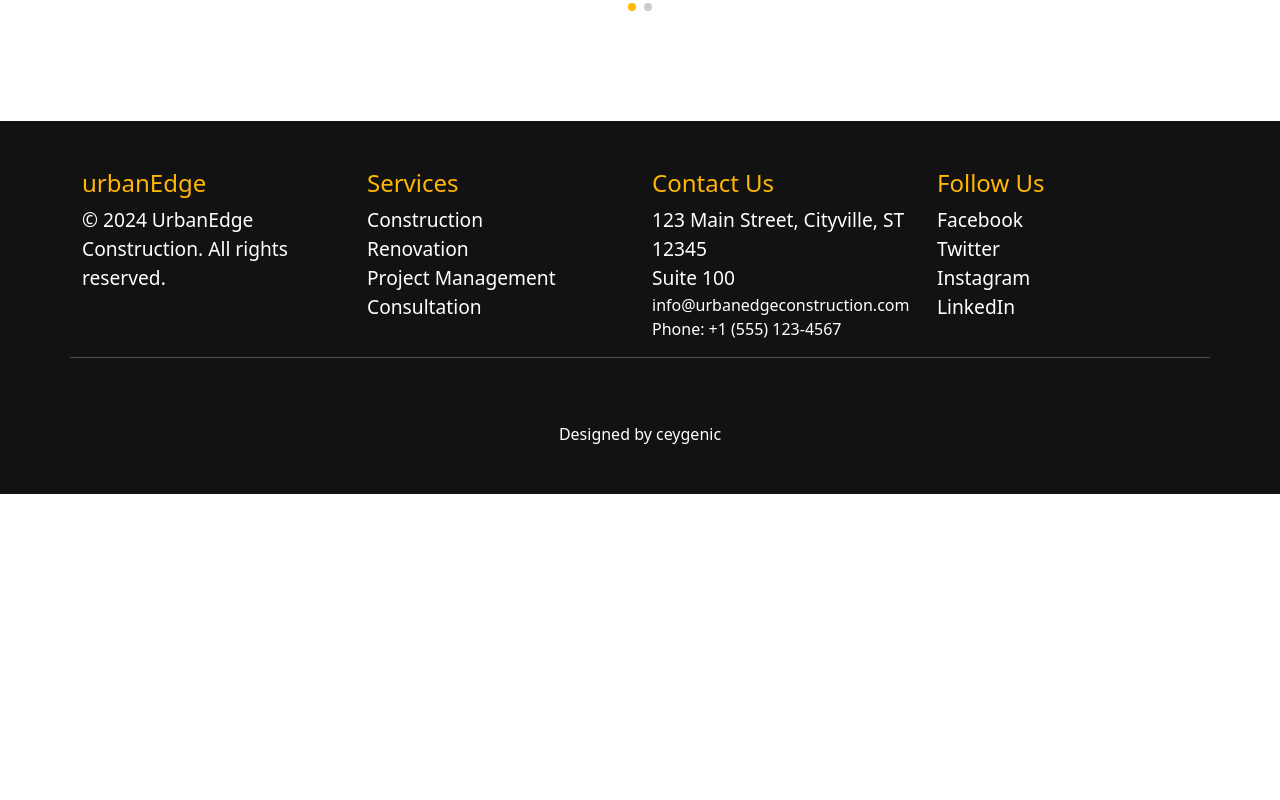
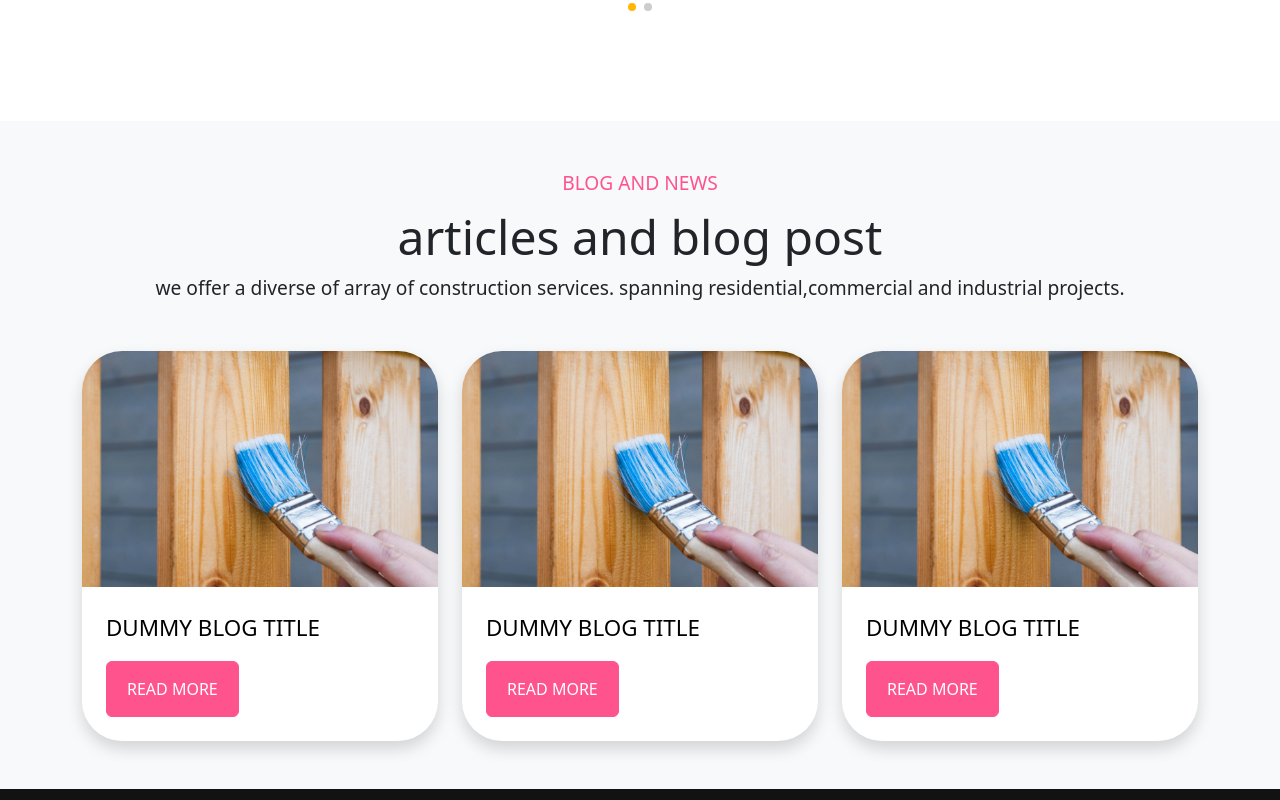
Before and after one commit to Yasath2004/construction_project, a React app in the folder frontend/: page / in a window 1280 px wide. Shown: the part 4500-5300 px from the top of the page. Before the commit the page ends 4994 px from the top, so only its background shows below. Built offline with nearby package versions, Linux system fonts and the light colour scheme; the HTML template or start-up script is replaced by a standard one; a web font is replaced by a local one.

Commit message:
end of home page

```diff
--- a/frontend/src/assets/css/style.scss
+++ b/frontend/src/assets/css/style.scss
@@ -35,9 +35,31 @@ ul {
         margin-left: 0;
     }
 }
+a{
+    text-decoration: none;
+    color: $text-color;
+    &:hover{
+        color: $primary-color;
+    }
+}
+.nav-link{
+    text-decoration: none;
+    color: $text-color;
+    &:hover{
+        color: $primary-color;
+    }
+}
 
 .bg-light{
     background-color: $light-bg;
+}
+
+.small{
+    padding: 10px 15px;
+}
+
+.large{
+    padding: 15px 20px;
 }
 
     .btn-primary{
@@ -310,3 +332,23 @@ footer {
         }
     }
 }
+
+.section-6{
+    .card{
+        border-radius: 40px;
+        img{
+            border-top-left-radius: 40px;
+            border-top-right-radius: 40px;
+        }
+        .card-body{
+            a.title{
+                font-size: 1.4em;
+                font-weight: 500;
+                text-transform: uppercase;
+            }
+
+
+        }
+    }
+
+}
--- a/frontend/src/components/fontend/home.jsx
+++ b/frontend/src/components/fontend/home.jsx
@@ -19,6 +19,8 @@ import construction1img from '../../assets/images/construction6.jpg';
 import construction2img from '../../assets/images/construction7.jpg';
 import construction3img from '../../assets/images/construction8.jpg';
 
+import blogimg from '../../assets/images/construction8.jpg';
+
 import Icon1 from '../../assets/images/icon-1.svg';
 import Icon2 from '../../assets/images/icon-2.svg';
 import Icon3 from '../../assets/images/icon-3.svg';
@@ -39,8 +41,8 @@ import avatarimg from '../../assets/images/author-2.jpg';
                         <h1>crafting with<br/>percision and excellence</h1>
                         <p>Building dreams, one brick at a time. <br/>Your vision, our expertise.</p>
                         <div className='mt-4'>
-                        <a className='btn btn-primary'>contact now</a>
-                        <a className='btn btn-secondary ms-2'>view projects</a>
+                        <a className='btn btn-primary large'>contact now</a>
+                        <a className='btn btn-secondary ms-2 large'>view projects</a>
                         </div>
                       </div>
                     </div>
@@ -439,6 +441,62 @@ import avatarimg from '../../assets/images/author-2.jpg';
                       ...
                                 </Swiper>
               </div>
+            </section>
+            <section className='section-6 bg-light py-5'>
+              <div className='container'>
+                <div className='section-header text-center mb-5'>
+                  <span>blog and news</span>
+                  <h2>articles and blog post</h2>
+                  <p>we offer a diverse of array of construction services. spanning residential,commercial and industrial projects.</p>
+                  </div>
+                  <div className='row'>
+                    <div className='col-md-4'>
+                      <div className='card border-0 shadow'>
+                        <div className='card-img-top'>
+                          <img src={blogimg} alt="" className='w-100' />
+                        </div>
+                        <div className='card-body p-4 '>
+                          <div className='mb-3'>
+                            <a href='#' className='title'>Dummy blog title</a>
+                          </div>
+                          <a href='#' className='btn btn-primary small'>read more</a>
+
+                        </div>
+
+                      </div>
+                      </div>
+                       <div className='col-md-4'>
+                      <div className='card border-0 shadow'>
+                        <div className='card-img-top'>
+                          <img src={blogimg} alt="" className='w-100' />
+                        </div>
+                        <div className='card-body p-4 '>
+                          <div className='mb-3'>
+                            <a href='#' className='title'>Dummy blog title</a>
+                          </div>
+                          <a href='#' className='btn btn-primary small'>read more</a>
+
+                        </div>
+
+                      </div>
+                      </div>
+                       <div className='col-md-4'>
+                      <div className='card border-0 shadow'>
+                        <div className='card-img-top'>
+                          <img src={blogimg} alt="" className='w-100' />
+                        </div>
+                        <div className='card-body p-4 '>
+                          <div className='mb-3'>
+                            <a href='#' className='title'>Dummy blog title</a>
+                          </div>
+                          <a href='#' className='btn btn-primary small'>read more</a>
+
+                        </div>
+
+                      </div>
+                      </div>
+                  </div>
+              </div>
 
             </section>
     </main>
```
